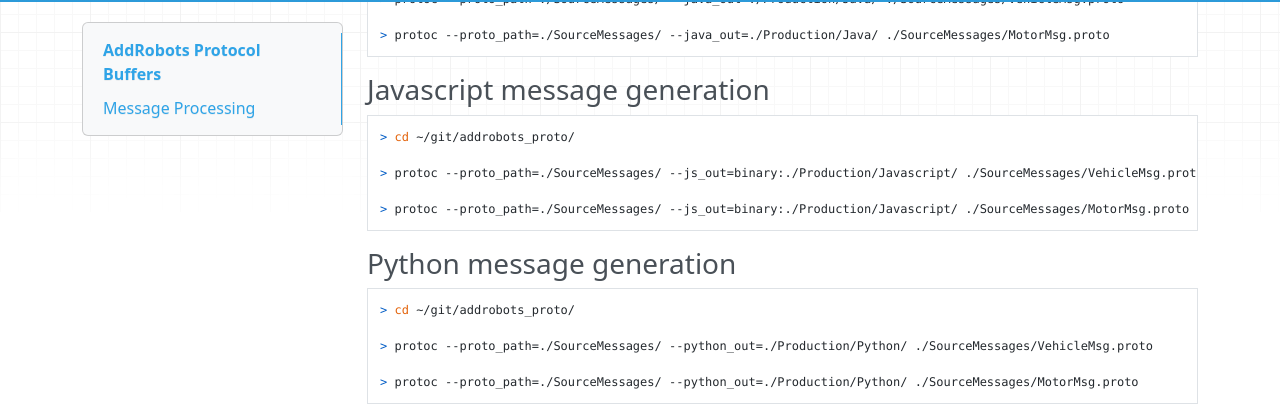
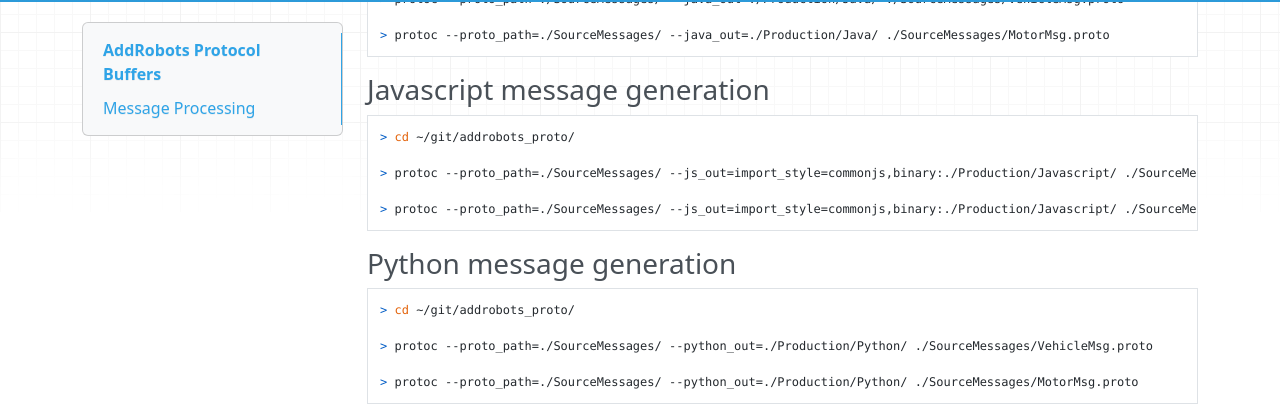
Before and after one commit to AddRobots/addrobots_docs, an MkDocs documentation site: the page built from docs/repos/addrobots_proto.md, in a window 1280 px wide and 900 px high, scrolled down 397 px. Shown: the part 94-500 px from the top of the window. Built offline with MkDocs 1.6.1, drawn with Linux system fonts in a browser that asks for light colours; nearby versions of some CDN libraries; old or Windows-style settings are respelled for this version of MkDocs.

Commit message:
fixes #3 now uses commonjs include form for javascript code

```diff
--- a/docs/repos/addrobots_proto.md
+++ b/docs/repos/addrobots_proto.md
@@ -20,9 +20,9 @@ The protoc command comes from the Google github repo: [https://github.com/google
 
 	> cd ~/git/addrobots_proto/
 
-	> protoc --proto_path=./SourceMessages/ --js_out=binary:./Production/Javascript/ ./SourceMessages/VehicleMsg.proto
+	> protoc --proto_path=./SourceMessages/ --js_out=import_style=commonjs,binary:./Production/Javascript/ ./SourceMessages/VehicleMsg.proto
 
-	> protoc --proto_path=./SourceMessages/ --js_out=binary:./Production/Javascript/ ./SourceMessages/MotorMsg.proto
+	> protoc --proto_path=./SourceMessages/ --js_out=import_style=commonjs,binary:./Production/Javascript/ ./SourceMessages/MotorMsg.proto
 
 ### Python message generation
 
```
